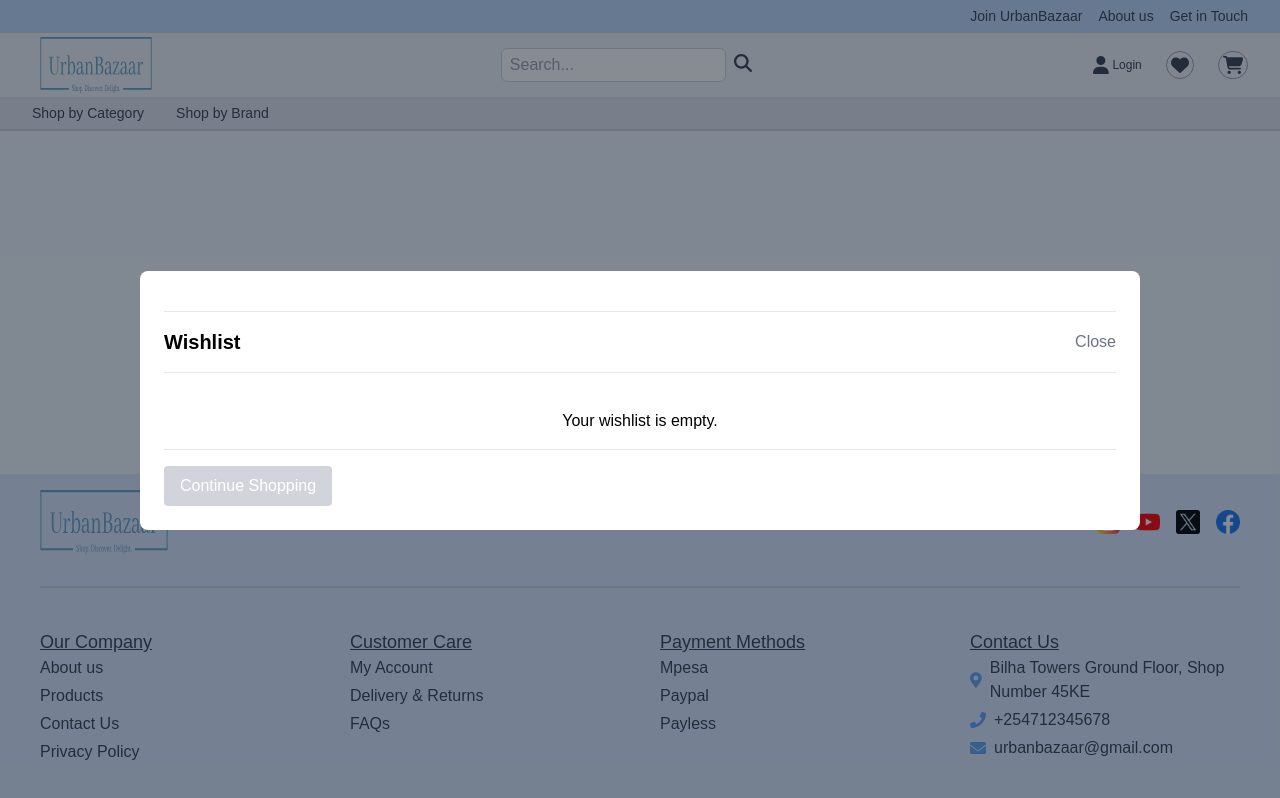
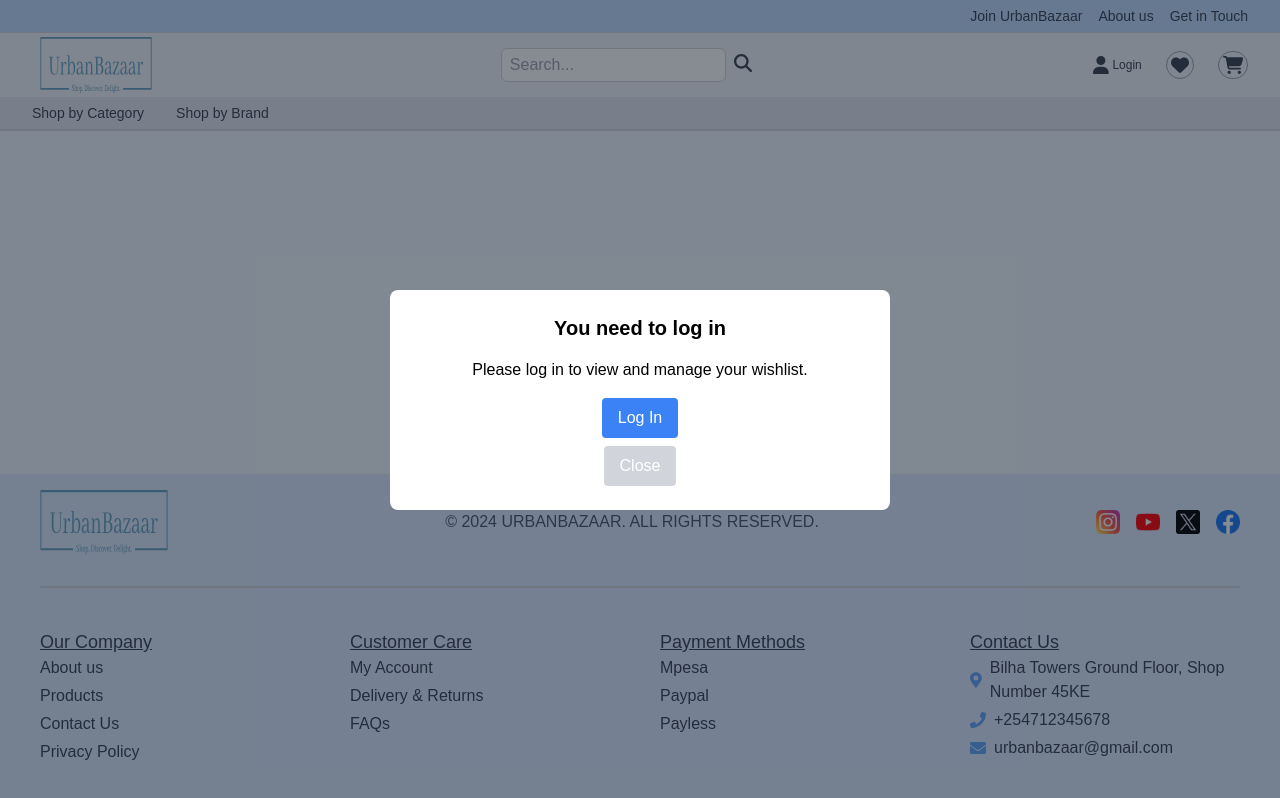
Before and after one commit to SylviaT01/UrbanBazaar, a React (Create React App) app in the folder frontend-urban-bazaar/: page /wishlist in a window 1280 px wide. Built offline with nearby package versions, Linux system fonts and the light colour scheme.

Commit message:
Edit contact list page

```diff
--- a/frontend-urban-bazaar/package.json
+++ b/frontend-urban-bazaar/package.json
@@ -24,6 +24,7 @@
     "react-router-dom": "^6.26.0",
     "react-scripts": "5.0.1",
     "react-slick": "^0.30.2",
+    "react-toastify": "^10.0.5",
     "slick-carousel": "^1.8.1",
     "swiper": "^11.1.9",
     "web-vitals": "^2.1.4",
--- a/frontend-urban-bazaar/src/Pages/Contact.jsx
+++ b/frontend-urban-bazaar/src/Pages/Contact.jsx
@@ -51,8 +51,8 @@ const Contact = () => {
       console.log(data);
       resetForm();
       setIsSubmitted(true);
-      navigate("/home");
-      alert("Submitted successfully");
+      navigate("/");
+      alert("Your message has been submitted successfully. Our team will get back to you shortly!");
     } catch (error) {
       console.error("Error submitting contact form:", error);
     }
--- a/frontend-urban-bazaar/src/User/wishList.jsx
+++ b/frontend-urban-bazaar/src/User/wishList.jsx
@@ -1,14 +1,13 @@
 import React, { useState, useContext, useEffect } from "react";
-import { useCart } from "../contexts/cartContext"; // Import useCart context
 import { useNavigate } from "react-router-dom";
 import { UserContext } from "../contexts/userContext";
+import { useCart } from "../contexts/cartContext";
 
 const Wishlist = () => {
   const { wishlist, loading, removeFromWishlist, setWishlist, setLoading } = useCart();
   const { authToken } = useContext(UserContext);
   const navigate = useNavigate();
   const [isModalOpen, setIsModalOpen] = useState(true);
-
 
   useEffect(() => {
     const fetchWishlistData = async () => {
@@ -17,13 +16,13 @@ const Wishlist = () => {
         console.error("No auth token available");
         return;
       }
+      setLoading(true);
       try {
         console.log("Fetching wishlist data...");
         const response = await fetch("http://127.0.0.1:5000/wishlist", {
           headers: {
             "Content-Type": "application/json",
             Authorization: `Bearer ${token}`,
-
           },
         });
         console.log("Wishlist fetch response status:", response.status);
@@ -42,25 +41,52 @@ const Wishlist = () => {
       }
     };
 
-    fetchWishlistData();
+    if (authToken) {
+      fetchWishlistData();
+    } else {
+      setLoading(false);
+    }
 
     return () => {
       setLoading(false);
     };
-
-  }, [ authToken, setWishlist, setLoading]);
+  }, [authToken, setWishlist, setLoading]);
 
   if (loading) return <p>Loading...</p>;
 
+  if (!authToken) {
+    return (
+      <div className="fixed inset-0 flex items-center justify-center z-50 bg-gray-900 bg-opacity-50">
+        <div className="bg-white rounded-lg w-[500px] max-h-[80vh] p-6">
+          <div className="flex flex-col items-center">
+            <h3 className="text-xl font-semibold mb-4">You need to log in</h3>
+            <p className="text-center mb-4">Please log in to view and manage your wishlist.</p>
+            <button
+              className="bg-blue-500 hover:bg-blue-700 text-white py-2 px-4 rounded mb-2"
+              onClick={() => navigate("/login")}
+            >
+              Log In
+            </button>
+            <button
+              className="bg-gray-300 hover:bg-gray-500 text-white py-2 px-4 rounded"
+              onClick={() => navigate("/")}
+            >
+              Close
+            </button>
+          </div>
+        </div>
+      </div>
+    );
+  }
+
   const closeModal = () => {
     setIsModalOpen(false);
-    navigate("/products");
+    navigate(`/products`);
   };
 
   const continueShopping = () => {
     navigate("/products");
   };
-  console.log(wishlist);
 
   return (
     <>
@@ -86,15 +112,9 @@ const Wishlist = () => {
                   <table className="min-w-full divide-y divide-gray-200">
                     <thead className="bg-gray-50">
                       <tr>
-                        <th className="px-6 py-3 text-left text-xs font-medium text-gray-500 uppercase tracking-wider">
-                          Item
-                        </th>
-                        <th className="px-6 py-3 text-left text-xs font-medium text-gray-500 uppercase tracking-wider">
-                          Price
-                        </th>
-                        <th className="px-6 py-3 text-left text-xs font-medium text-gray-500 uppercase tracking-wider">
-                          Actions
-                        </th>
+                        <th className="px-6 py-3 text-left text-xs font-medium text-gray-500 uppercase tracking-wider">Item</th>
+                        <th className="px-6 py-3 text-left text-xs font-medium text-gray-500 uppercase tracking-wider">Price</th>
+                        <th className="px-6 py-3 text-left text-xs font-medium text-gray-500 uppercase tracking-wider">Actions</th>
                       </tr>
                     </thead>
                     <tbody className="bg-white divide-y divide-gray-200">
@@ -107,17 +127,11 @@ const Wishlist = () => {
                               className="w-16 h-16 object-cover mr-4"
                             />
                             <div>
-                              <h4 className="text-sm font-medium">
-                                {item.title}
-                              </h4>
+                              <h4 className="text-sm font-medium">{item.title}</h4>
                             </div>
                           </td>
                           <td className="px-6 py-4 whitespace-nowrap">
-                            Ksh{" "}
-                            {Math.round(
-                              (item.price * (100 - item.discount_percentage)) /
-                                100
-                            ).toLocaleString()}
+                            Ksh {Math.round((item.price * (100 - item.discount_percentage)) / 100).toLocaleString()}
                           </td>
                           <td className="px-6 py-4 whitespace-nowrap">
                             <button
```
Also changed, not shown: 2 other files (tests, documents, lock files or other folders).
